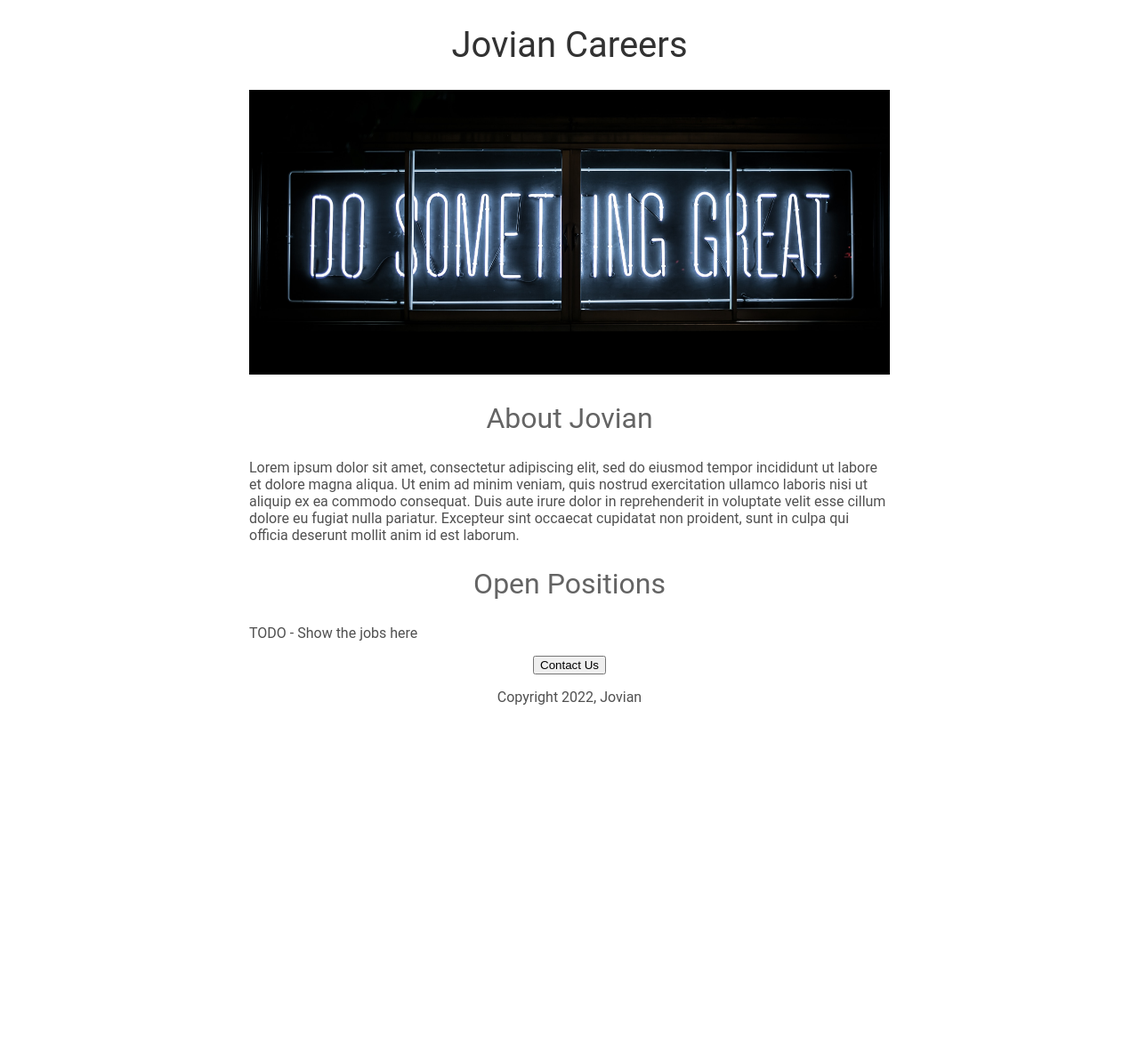
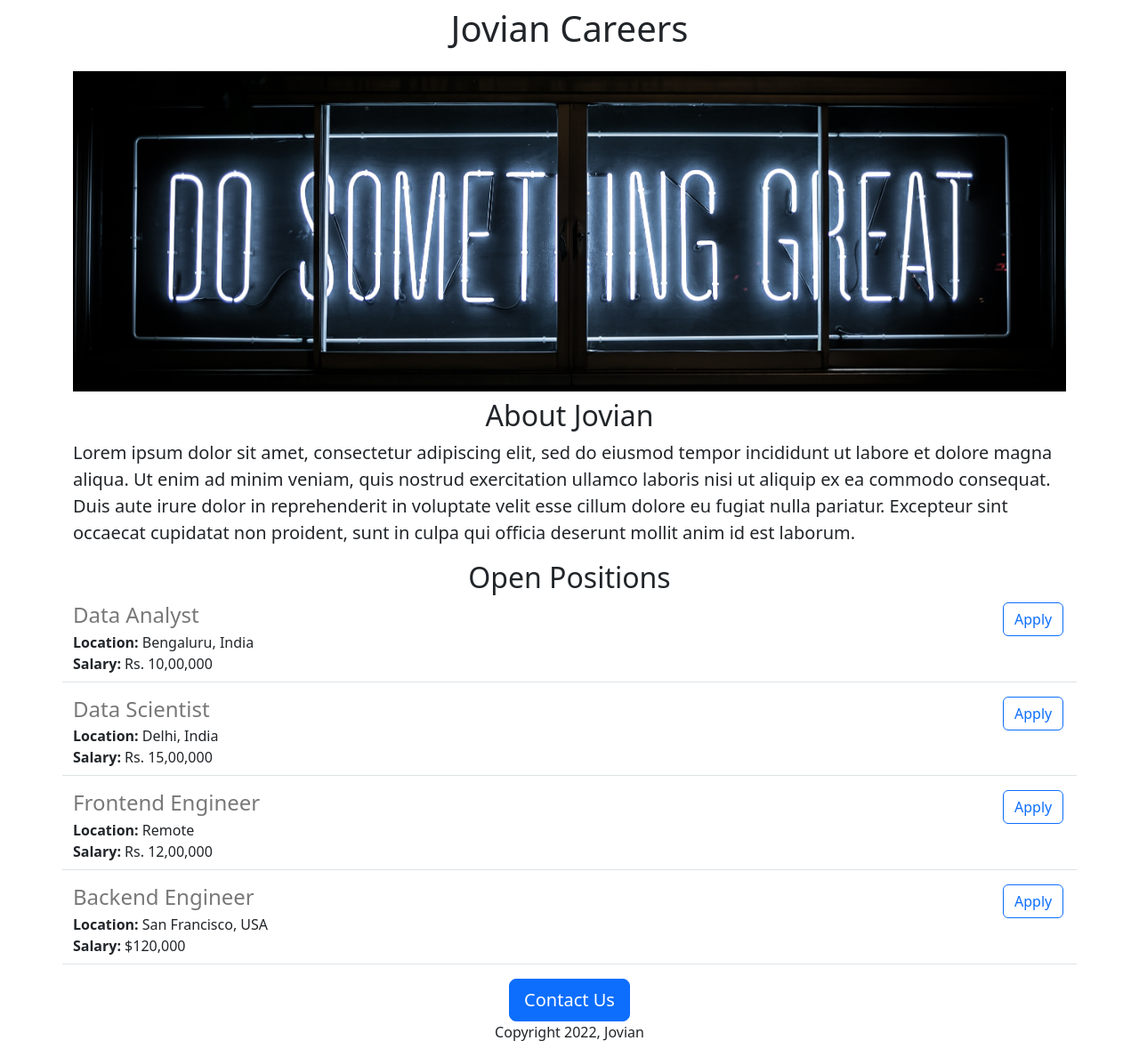
Before and after one commit to amahmood88/jovian-careers-website, a Flask app: page / in a window 1280 px wide. Shown: the whole page at 89% size. Before the commit the page ends 792 px from the top, so only its background shows below. Run offline with Flask 3, Linux system fonts and the light colour scheme.

Commit message:
added dynamic data and api route

```diff
--- a/app.py
+++ b/app.py
@@ -1,10 +1,43 @@
-from flask import Flask, render_template
+from flask import Flask, render_template, jsonify
 
 app = Flask(__name__)
 
+JOBS = [
+  {
+    'id' : 1,
+    'title' : 'Data Analyst',
+    'location' : 'Bengaluru, India',
+    'salary' : 'Rs. 10,00,000'
+  },
+  {
+    'id' : 2,
+    'title' : 'Data Scientist',
+    'location' : 'Delhi, India',
+    'salary' : 'Rs. 15,00,000'
+  },
+  {
+    'id' : 3,
+    'title' : 'Frontend Engineer',
+    'location' : 'Remote',
+     'salary' : 'Rs. 12,00,000'
+
+  },
+  {
+    'id' : 4,
+    'title' : 'Backend Engineer',
+    'location' : 'San Francisco, USA',
+    'salary' : '$120,000'
+  }
+]
+
 @app.route("/")
 def hello_world():
-  return render_template('home.html')
+  return render_template('home.html',
+                         jobs=JOBS)
+
+@app.route('/api/jobs')
+def job_list():
+  return jsonify(JOBS)
 
 if __name__ == "__main__":
   app.run(host='0.0.0.0', debug=True)
--- a/templates/home.html
+++ b/templates/home.html
@@ -2,53 +2,34 @@
 <html>
   <head>
     <title>Jovian Careers</title>
+    <meta charset="utf-8">
+    <meta name="viewport" content="width=device-width, initial-scale=1">
+    <link href="https://cdn.jsdelivr.net/npm/bootstrap@5.3.1/dist/css/bootstrap.min.css" rel="stylesheet" integrity="sha384-4bw+/aepP/YC94hEpVNVgiZdgIC5+VKNBQNGCHeKRQN+PtmoHDEXuppvnDJzQIu9" crossorigin="anonymous">
     <style>
-       h1 {
-         font-size:40px;
-         font-family: Roboto;
-         font-weight: normal;
-         color: rgb(50, 50, 50);
-         text-align: center;
-       }
-
       #banner {
+        height: 360px;
         width: 100%;
-         height: ; 360px;
         object-fit: cover;
       }
-
-       h2 {
-         font-family: Roboto;
-         font-size: 32px;
-         color: rgb(100, 100, 100);
-         font-weight: normal;
-         text-align: center;
-       }
-
-       .bodytext {
-         font-family: Roboto;
-         color: rgb(80, 80, 80);
-       }
-
-       #container {
-         max-width: 720px;
-         margin: 0 auto;
-       }
     </style>
-  </head>
   <body>
-    <div id="container">
-      <h1>Jovian Careers</h1>
-      <img id = "banner" src="https://jovian-careers-website--abusufyan-ibrah.repl.co/static/banner.jpg" height="320px">
-      <h2>About Jovian</h2>
-      <p class="bodytext">
+    <div class = "container">
+      <h1 class="text-center mt-2 mb-4">Jovian Careers</h1>
+      <img class="img-fluid" id="banner" src="https://jovian-careers-website--abusufyan-ibrah.repl.co/static/banner.jpg" height="320px">
+      <h2 class="text-center mt-2 mb-2">About Jovian</h2>
+      <p class="lead">
       Lorem ipsum dolor sit amet, consectetur adipiscing         elit, sed do eiusmod tempor incididunt ut labore et        dolore magna aliqua. Ut enim ad minim veniam, quis         nostrud exercitation ullamco laboris nisi ut aliquip       ex ea commodo consequat. Duis aute irure dolor in          reprehenderit in voluptate velit esse cillum dolore        eu fugiat nulla pariatur. Excepteur sint occaecat          cupidatat non proident, sunt in culpa qui officia          deserunt mollit anim id est laborum.
       </p>
-      <h2>Open Positions</h2>
-      <p class="bodytext">TODO - Show the jobs here</p>
+      <h2 class="text-center">Open Positions</h2>
+      <div>
+        {% for job in jobs %}
+          {% include 'jobitem.html' %}
+        {% endfor %}
+      </div>
       <div style="text-align:center;">
-      <button>Contact Us</button>
-        <p class="bodytext">Copyright 2022, Jovian</p>
+      <button class="btn btn-primary btn-lg">Contact
+       Us</button>
+        <p>Copyright 2022, Jovian</p>
       <div>
     </div>
   </body>
--- /dev/null
+++ b/templates/jobitem.html
@@ -0,0 +1,18 @@
+<div class="border-bottom row" style="margin-bottom:16px; padding-bottom:8px";>
+  <div class="col-11">
+    <h4 style="color:rgb(120, 120, 120); margin-bottom:4px;">
+      {{job['title']}}
+    </h4>
+    <div><b>Location:</b>
+      {{job['location']}}
+    </div>
+    {% if 'salary' in job %}
+    <div><b>Salary:</b>
+      {{job['salary']}}
+    </div>
+    {% endif %}
+  </div>
+  <div class="col-1">
+   <button type="button" class="btn btn-outline-primary">Apply</button>
+  </div>
+</div>
```
Lines whose indentation alone changed are shown as unchanged.
